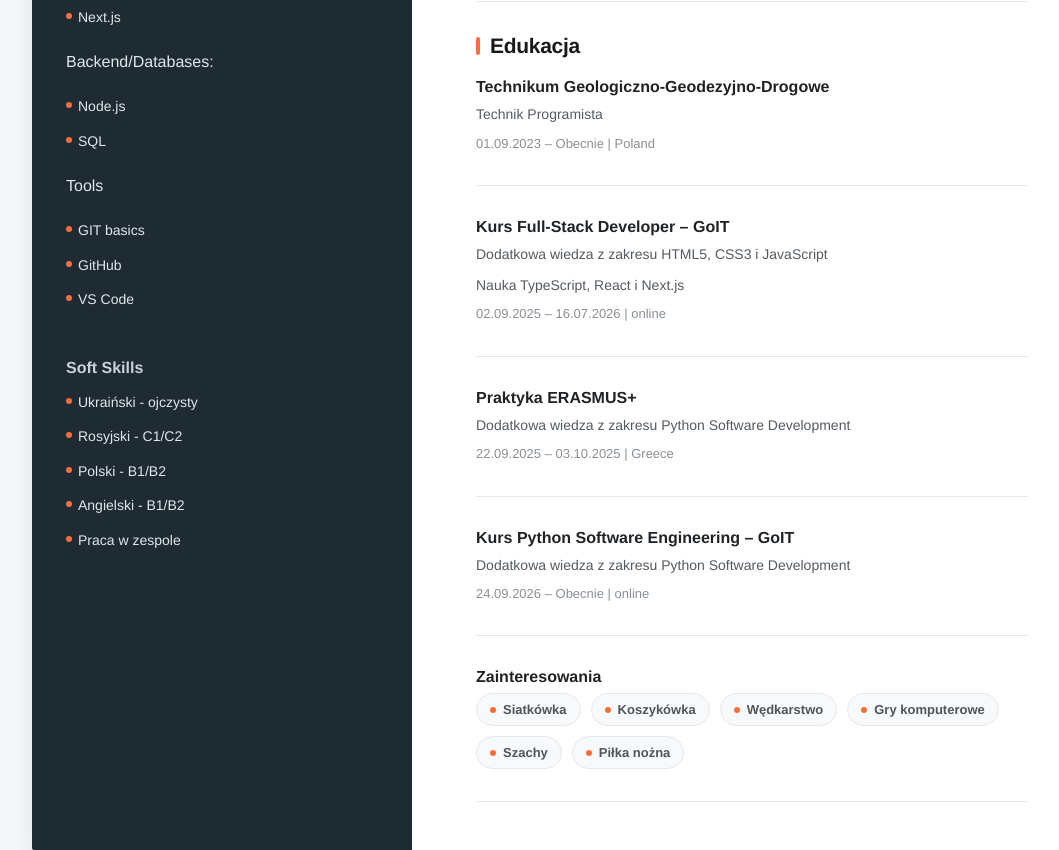
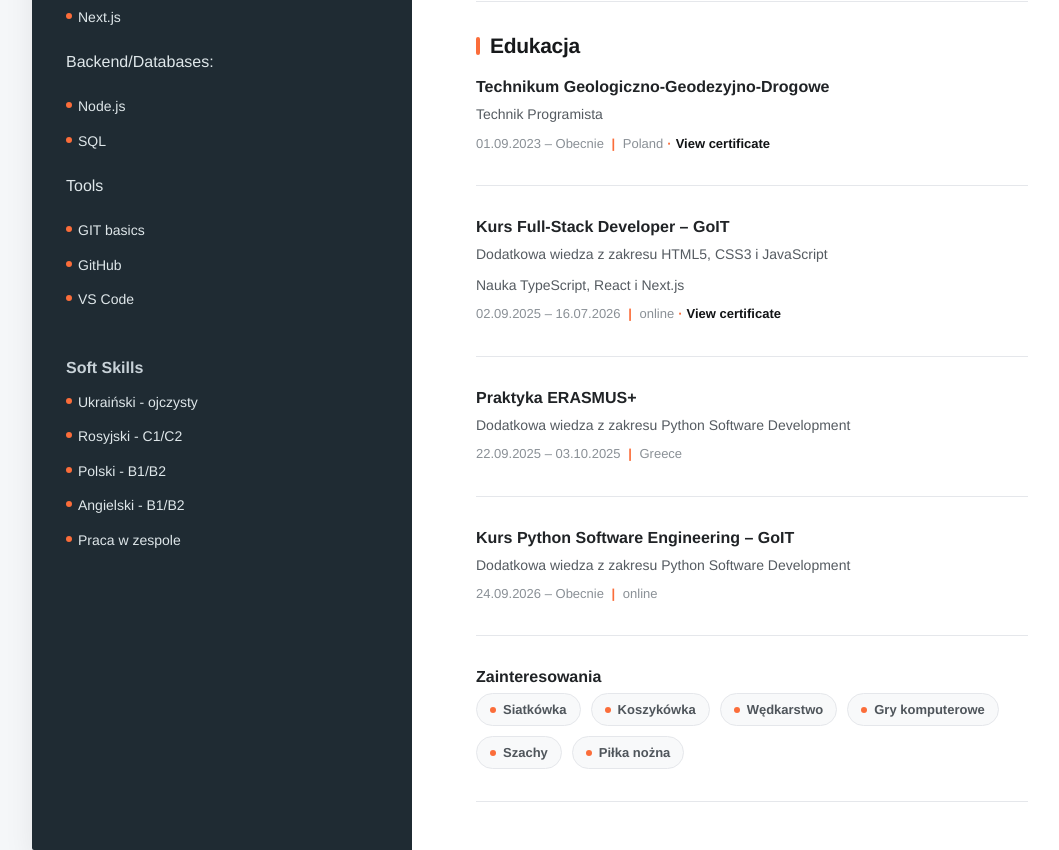
Before and after one commit to vladislavgradoblyanskyi/resume-new, a React (Vite) app: page / in a window 1280 px wide. Shown: the part 960-1810 px from the top of the page, without its empty margins (58-1117 px from the left). Built offline with nearby package versions, Linux system fonts and the light colour scheme.

Commit message:
certificates upd

```diff
--- a/src/components/main/Main.module.css
+++ b/src/components/main/Main.module.css
@@ -295,3 +295,12 @@
         margin-bottom: 24px;
     }
 }
+.certificate{
+text-decoration: none;
+font-weight: 600;
+color: #111315;
+transition: all ease-in 0.2s linear;
+}
+.certificate:hover{
+color:#202326;
+}
--- a/src/components/main/Main.tsx
+++ b/src/components/main/Main.tsx
@@ -1,5 +1,7 @@
 import type { Language } from '../../types/currentLang';
 import type {currentLangMain} from '../../types/currentLang';
+import certificate from '../../assets/Vladyslav Hradoblianskyi.pdf'
+import qualification from '../../assets/certyfikat_kwalifikacji_zawodowej.pdf'
 import css from './Main.module.css';
 
 interface MainProps {
@@ -80,7 +82,9 @@ export default function Main({ setLanguage, currentLanguage }: MainProps) {
 
                 <p className={css.meta}>
                     {currentLanguage.mainEducationTechnical.data}
-                    <span className="sep"> | </span> Poland
+                    <span className={css.sep}> | </span>Poland
+                    <span className={css.sep}>·</span>
+                        <a href={qualification} target="_blank" rel="noreferrer" className={css.certificate}>View certificate</a>
                 </p>
             </section>
 
@@ -99,7 +103,9 @@ export default function Main({ setLanguage, currentLanguage }: MainProps) {
 
                 <p className={css.meta}>
                     {currentLanguage.mainEducationCourseGoIT.data}
-                    <span className="sep"> | </span> online
+                    <span className={css.sep}> | </span> online
+                    <span className={css.sep}>·</span>
+                        <a href={certificate} target="_blank" rel="noreferrer" className={css.certificate}>View certificate</a>
                 </p>
             </section>
 
@@ -114,7 +120,7 @@ export default function Main({ setLanguage, currentLanguage }: MainProps) {
 
                 <p className={css.meta}>
                     {currentLanguage.mainEducationIntership.data}
-                    <span className="sep"> | </span> Greece
+                    <span className={css.sep}> | </span> Greece
                 </p>
             </section>
 
@@ -129,7 +135,7 @@ export default function Main({ setLanguage, currentLanguage }: MainProps) {
 
                 <p className={css.meta}>
                     {currentLanguage.mainEducationCourse2.data}
-                    <span className="sep"> | </span>
+                    <span className={css.sep}> | </span>
                     online
                 </p>
             </section>
```
Also changed, not shown: 2 other files (tests, documents, lock files or other folders).
